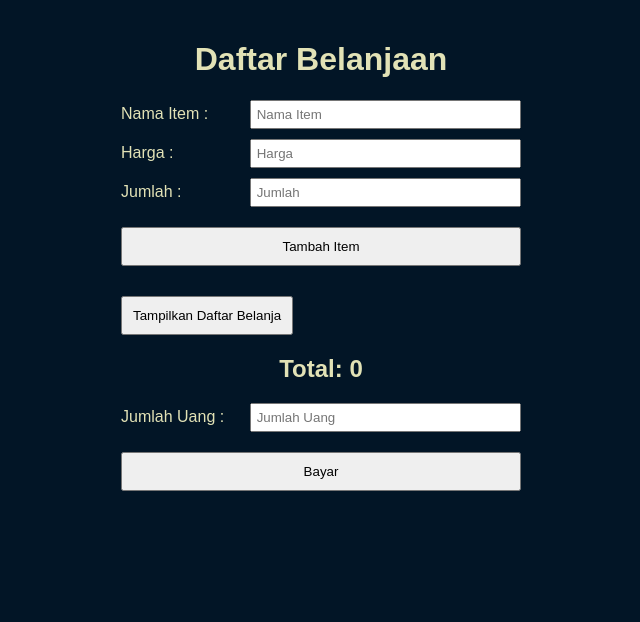
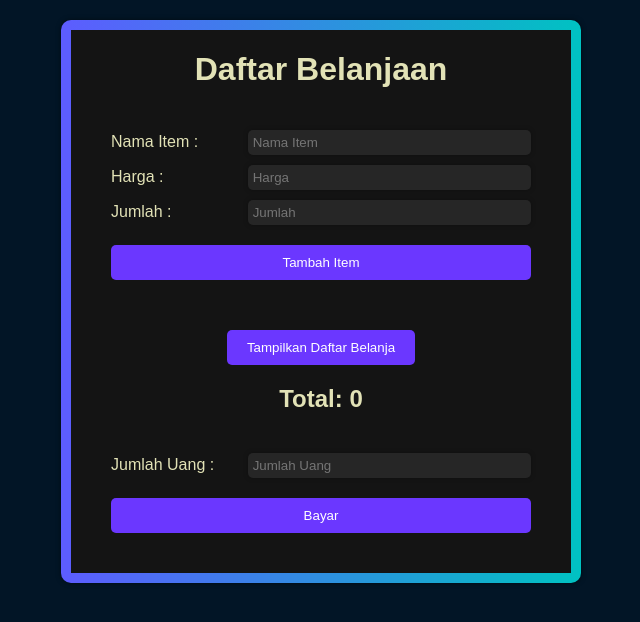
Before and after one commit to UseeVert/shopping, a Flask app: page /manage in a window 1280 px wide. Shown: the top 622 px of the page, without its empty margins (319-959 px from the left). Run offline with Flask 3, Linux system fonts and the light colour scheme; data that the repository does not hold is empty.

Commit message:
Update: borderbox shadow

```diff
--- a/static/styles.css
+++ b/static/styles.css
@@ -12,28 +12,32 @@ body {
 }
 
 .container {
-  max-width: 400px;
+  max-width: 500px;
   width: 100%;
+  background-color: #141414;
+  border-radius: 10px;
+  padding: 5px;
+  box-shadow: 0 0 5px rgba(0, 0, 0, 0.5);
+  border: 5px solid transparent;
+  background-image: linear-gradient(#141414, #141414),
+    linear-gradient(to right, #5d5cff, #00c2c2);
+  background-origin: border-box;
+  background-clip: content-box, border-box;
+  justify-content: center;
+  flex-direction: column;
 }
 
-h1 {
-  color: #e2e2b6;
-  text-align: center;
-}
-
+h1,
 h2 {
   color: #e2e2b6;
   text-align: center;
 }
 
-.list {
-  color: #021526;
-}
-
 .form-container {
   display: flex;
   flex-direction: column;
-  margin-bottom: 20px;
+  margin: 20px;
+  padding: 20px;
 }
 
 .form-group {
@@ -51,32 +55,49 @@ label {
 input {
   flex: 2;
   padding: 5px;
+  border: none;
+  border-radius: 5px;
+  outline: none;
+  box-shadow: 0 0 5px rgba(0, 0, 0, 0.3);
+  background-color: #262626;
+  color: #e2e2b6;
 }
 
 button {
   padding: 10px;
   margin-top: 10px;
   cursor: pointer;
+  background-color: #6b37ff;
+  color: white;
+  border: none;
+  border-radius: 5px;
   transition: background-color 0.3s ease;
 }
 
 button:hover {
-  background-color: #ddd;
+  background-color: #4e00c2;
 }
 
-ul {
-  list-style-type: none;
-  padding: 0;
-  margin: 0;
+.show-button {
+  display: flex;
+  justify-content: center;
+  margin: 10px;
 }
 
-.item-list li {
-  margin-bottom: 10px;
-  display: flex;
-  justify-content: space-between;
+#show-list-button {
+  padding: 10px 20px;
+  background-color: #6b37ff;
+  color: white;
+  border: none;
+  border-radius: 5px;
+  cursor: pointer;
+  transition: background-color 0.3s ease;
 }
 
-/* Tambahan CSS untuk modal */
+#show-list-button:hover {
+  background-color: #4e00c2;
+}
+
 .modal {
   display: none;
   position: fixed;
--- a/templates/index.html
+++ b/templates/index.html
@@ -40,7 +40,9 @@
         <button type="submit">Tambah Item</button>
       </form>
 
-      <button id="show-list-button">Tampilkan Daftar Belanja</button>
+      <div class="show-button">
+        <button id="show-list-button">Tampilkan Daftar Belanja</button>
+      </div>
 
       <h2>Total: {{ total }}</h2>
 
--- a/templates/landing.html
+++ b/templates/landing.html
@@ -3,7 +3,7 @@
   <head>
     <meta charset="UTF-8" />
     <meta name="viewport" content="width=device-width, initial-scale=1.0" />
-    <title>Welcome to Shopping List Manager</title>
+    <title>Welcome</title>
     <link
       rel="stylesheet"
       href="{{ url_for('static', filename='landing.css') }}"
```
Also changed, not shown: other parts of static/styles.css (+12 -18 lines).
